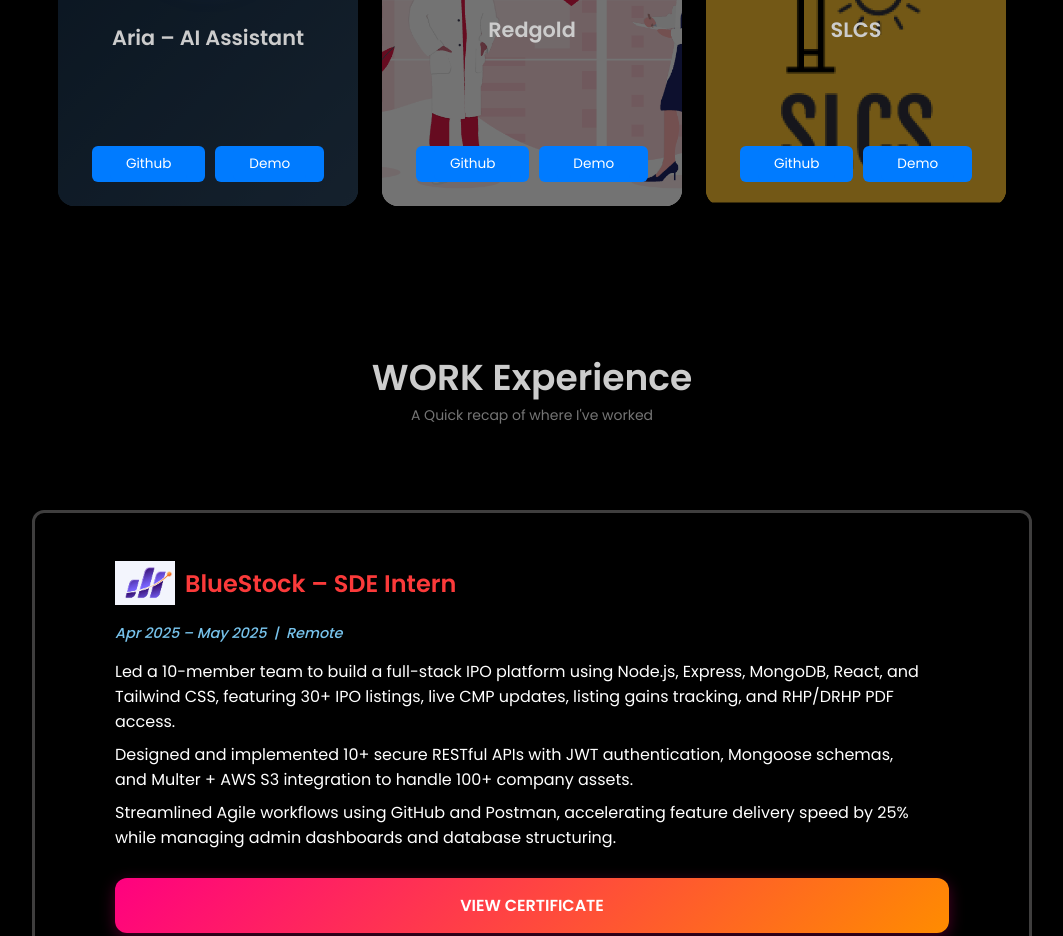
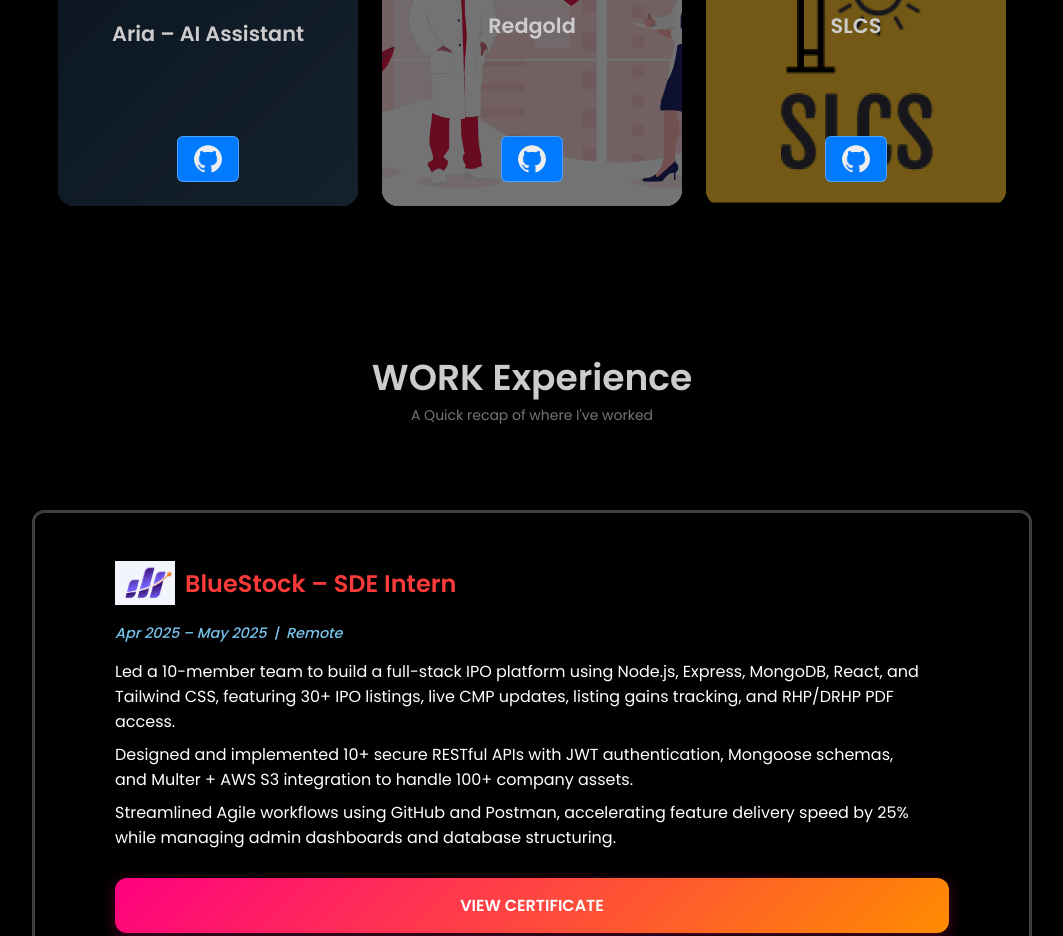
Before and after one commit to dipcoderr/Portfolio, a React (Vite) app: page / in a window 1280 px wide. Shown: the part 4160-5096 px from the top of the page, without its empty margins (108-1171 px from the left). Built offline with nearby package versions, Linux system fonts and the light colour scheme.

Commit message:
Remove demo button, replace Github button with GitHub logo icon

```diff
--- a/src/component/Projects/ProjectCard.jsx
+++ b/src/component/Projects/ProjectCard.jsx
@@ -1,5 +1,6 @@
 import React from 'react'
 import { Tilt } from "react-tilt";
+import githubIcon from "../../assets/github.png";
 
 const ProjectCard = ({project, centered}) => {
     const tiltOptions = {
@@ -24,7 +25,6 @@ const ProjectCard = ({project, centered}) => {
             options={tiltOptions}
         >
             <div className="tilt-card-content">
-              {/* Logo or spacer — keeps name vertically centered on all cards */}
                 {hasLogo ? (
                     <div className="tilt-card-logo-wrap">
                         <img src={project.logo} alt={`${project.name} logo`} className="tilt-card-logo" />
@@ -32,26 +32,19 @@ const ProjectCard = ({project, centered}) => {
                 ) : (
                     <div className="tilt-card-spacer" />
                 )}
+
                 <h2>{project.name}</h2>
+
                 <div className="button-container">
                     {project.GithubURL && (
-                  <button className="custom-button">
-                    <a href={project.GithubURL} target="_blank" rel="noreferrer">
-                      Github
+                        <a href={project.GithubURL} target="_blank" rel="noreferrer" className="github-icon-link">
+                            <img src={githubIcon} alt="GitHub" className="github-icon-img" />
                         </a>
-                  </button>
-                )}
-                {project.LiveURL && (
-                  <button className="custom-button">
-                    <a href={project.LiveURL} target="_blank" rel="noreferrer">
-                      Demo
-                    </a>
-                  </button>
                     )}
                 </div>
             </div>
         </Tilt>
-  )
-}
+    );
+};
 
 export default ProjectCard;
--- a/src/component/Projects/projects.css
+++ b/src/component/Projects/projects.css
@@ -130,6 +130,31 @@
     padding-top: 0.75rem;
 }
 
+.github-icon-link {
+    display: inline-flex;
+    align-items: center;
+    justify-content: center;
+    background: rgba(255, 255, 255, 0.15);
+    border: 1px solid rgba(255, 255, 255, 0.3);
+    border-radius: 50%;
+    padding: 10px;
+    transition: background 0.3s, transform 0.2s;
+    backdrop-filter: blur(4px);
+}
+
+.github-icon-link:hover {
+    background: rgba(255, 255, 255, 0.3);
+    transform: scale(1.1);
+}
+
+.github-icon-img {
+    width: 28px;
+    height: 28px;
+    object-fit: contain;
+    border-radius: 50%;
+    display: block;
+}
+
 @media screen and (max-width: 992px) {
     .tilt-card {
         width: 260px;
```
Lines whose indentation alone changed are shown as unchanged.
